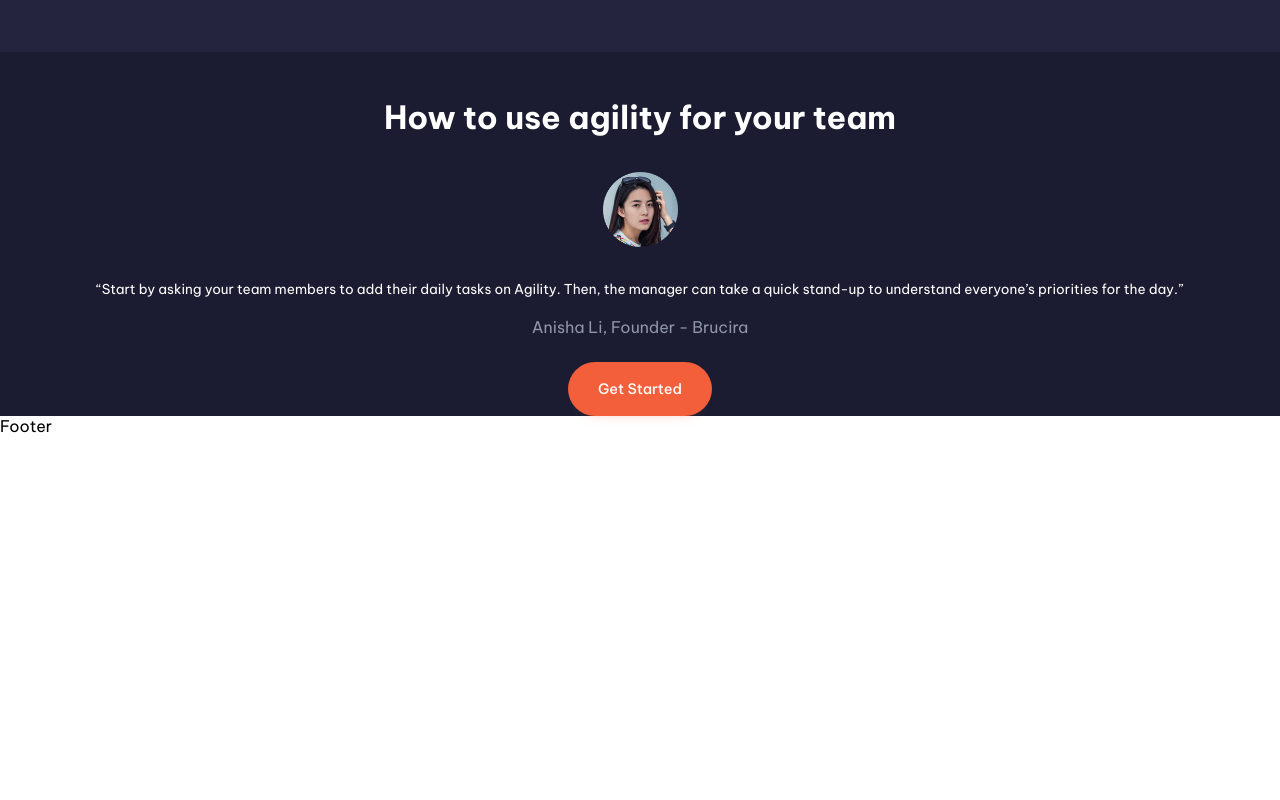
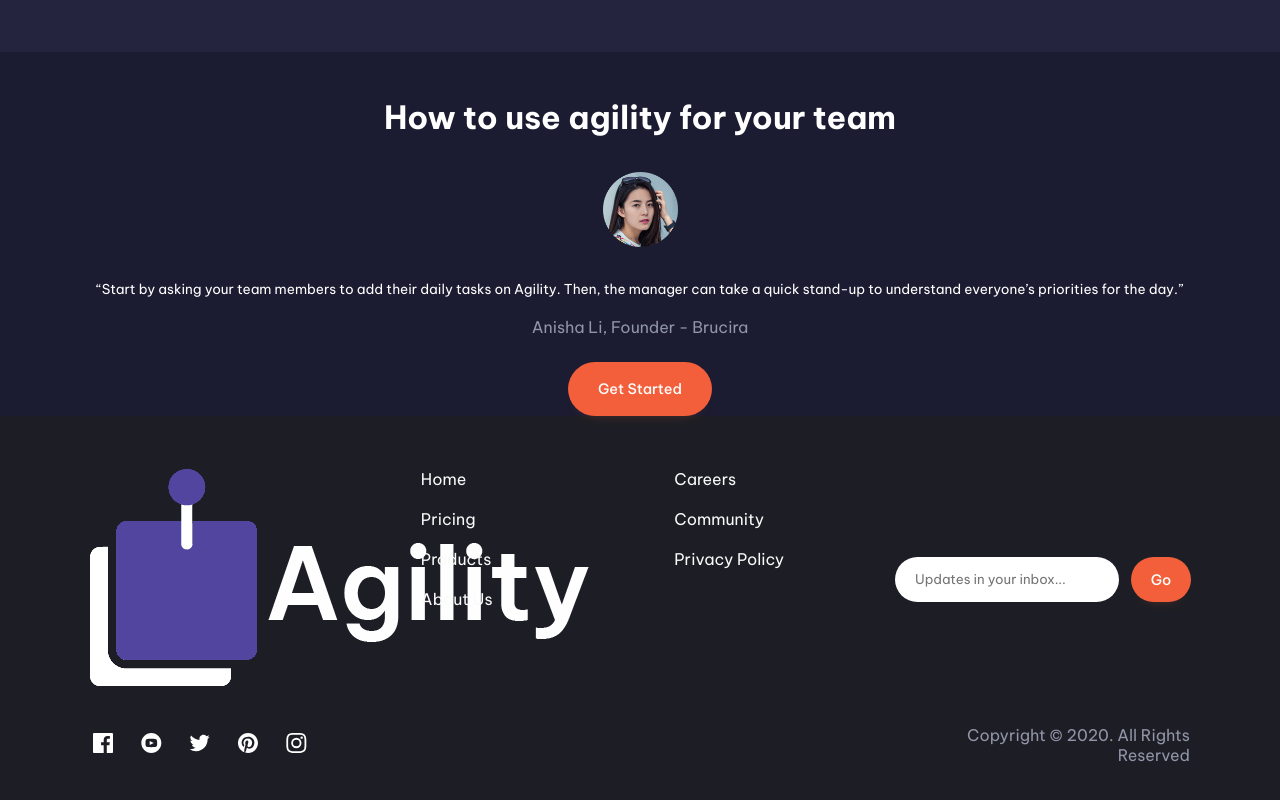
Before and after one commit to thisiskushal31/Agility, a React (Create React App) app: page / in a window 1280 px wide. Shown: the part 1429-2229 px from the top of the page. Before the commit the page ends 1865 px from the top, so only its background shows below. Built offline with nearby package versions, Linux system fonts and the light colour scheme.

Commit message:
Footer Added

```diff
--- a/src/components/Footer.jsx
+++ b/src/components/Footer.jsx
@@ -1,7 +1,90 @@
 import React from 'react'
+import logo from "../assets/logo.svg";
 
 export default function Footer() {
   return (
-    <div>Footer</div>
+      <footer class="footer footer--bg">
+      <div class="footer__main">
+        <div class="footer__logo">
+          <a href="#" class="footer__brand">
+            <img src={logo} alt="" class="footer__brand--img"/>
+          </a>
+        </div>
+        <div class="footer__socialnetwork">
+          <a href="#" class="footer__socialnetwork--sc">
+            <svg xmlns="http://www.w3.org/2000/svg" width="20" height="20">
+              <path fill="#FFF"
+                d="M18.896 0H1.104C.494 0 0 .494 0 1.104v17.793C0 19.506.494 20 1.104 20h9.58v-7.745H8.076V9.237h2.606V7.01c0-2.583 1.578-3.99 3.883-3.99 1.104 0 2.052.082 2.329.119v2.7h-1.598c-1.254 0-1.496.597-1.496 1.47v1.928h2.989l-.39 3.018h-2.6V20h5.098c.608 0 1.102-.494 1.102-1.104V1.104C20 .494 19.506 0 18.896 0z" />
+            </svg>
+          </a>
+          <a href="#" class="footer__socialnetwork--sc">
+            <svg xmlns="http://www.w3.org/2000/svg" width="21" height="20">
+              <path fill="#FFF"
+                d="M10.333 0c-5.522 0-10 4.478-10 10 0 5.523 4.478 10 10 10 5.523 0 10-4.477 10-10 0-5.522-4.477-10-10-10zm3.701 14.077c-1.752.12-5.653.12-7.402 0C4.735 13.947 4.514 13.018 4.5 10c.014-3.024.237-3.947 2.132-4.077 1.749-.12 5.651-.12 7.402 0 1.898.13 2.118 1.059 2.133 4.077-.015 3.024-.238 3.947-2.133 4.077zM8.667 8.048l4.097 1.949-4.097 1.955V8.048z" />
+            </svg>
+          </a>
+          <a href="#" class="footer__socialnetwork--sc">
+            <svg xmlns="http://www.w3.org/2000/svg" width="21" height="18">
+              <path fill="#FFF"
+                d="M20.667 2.797a8.192 8.192 0 01-2.357.646 4.11 4.11 0 001.804-2.27 8.22 8.22 0 01-2.606.996A4.096 4.096 0 0014.513.873c-2.649 0-4.595 2.472-3.997 5.038a11.648 11.648 0 01-8.457-4.287 4.109 4.109 0 001.27 5.478A4.086 4.086 0 011.47 6.59c-.045 1.901 1.317 3.68 3.29 4.075a4.113 4.113 0 01-1.853.07 4.106 4.106 0 003.834 2.85 8.25 8.25 0 01-6.075 1.7 11.616 11.616 0 006.29 1.843c7.618 0 11.922-6.434 11.662-12.205a8.354 8.354 0 002.048-2.124z" />
+            </svg>
+          </a>
+          <a href="#" class="footer__socialnetwork--sc">
+            <svg xmlns="http://www.w3.org/2000/svg" width="20" height="20">
+              <path fill="#FFF"
+                d="M10 0C4.478 0 0 4.477 0 10c0 4.237 2.636 7.855 6.356 9.312-.088-.791-.167-2.005.035-2.868.182-.78 1.172-4.97 1.172-4.97s-.299-.6-.299-1.486c0-1.39.806-2.428 1.81-2.428.852 0 1.264.64 1.264 1.408 0 .858-.545 2.14-.828 3.33-.236.995.5 1.807 1.48 1.807 1.778 0 3.144-1.874 3.144-4.58 0-2.393-1.72-4.068-4.177-4.068-2.845 0-4.515 2.135-4.515 4.34 0 .859.331 1.781.745 2.281a.3.3 0 01.069.288l-.278 1.133c-.044.183-.145.223-.335.134-1.249-.581-2.03-2.407-2.03-3.874 0-3.154 2.292-6.052 6.608-6.052 3.469 0 6.165 2.473 6.165 5.776 0 3.447-2.173 6.22-5.19 6.22-1.013 0-1.965-.525-2.291-1.148l-.623 2.378c-.226.869-.835 1.958-1.244 2.621.937.29 1.931.446 2.962.446 5.522 0 10-4.477 10-10S15.522 0 10 0z" />
+            </svg>
+          </a>
+          <a href="#" class="footer__socialnetwork--sc">
+            <svg xmlns="http://www.w3.org/2000/svg" width="21" height="20">
+              <path fill="#FFF"
+                d="M10.333 1.802c2.67 0 2.987.01 4.042.059 2.71.123 3.976 1.409 4.1 4.099.048 1.054.057 1.37.057 4.04 0 2.672-.01 2.988-.058 4.042-.124 2.687-1.386 3.975-4.099 4.099-1.055.048-1.37.058-4.042.058-2.67 0-2.986-.01-4.04-.058-2.717-.124-3.976-1.416-4.1-4.1-.048-1.054-.058-1.37-.058-4.041 0-2.67.01-2.986.058-4.04.124-2.69 1.387-3.977 4.1-4.1 1.054-.048 1.37-.058 4.04-.058zm0-1.802C7.618 0 7.278.012 6.211.06 2.579.227.56 2.242.394 5.877.345 6.944.334 7.284.334 10s.011 3.057.06 4.123c.166 3.632 2.181 5.65 5.816 5.817 1.068.048 1.408.06 4.123.06 2.716 0 3.057-.012 4.124-.06 3.628-.167 5.651-2.182 5.816-5.817.049-1.066.06-1.407.06-4.123s-.011-3.056-.06-4.122C20.11 2.249 18.093.228 14.458.06 13.39.01 13.049 0 10.333 0zm0 4.865a5.135 5.135 0 100 10.27 5.135 5.135 0 000-10.27zm0 8.468a3.333 3.333 0 110-6.666 3.333 3.333 0 010 6.666zm5.339-9.87a1.2 1.2 0 10-.001 2.4 1.2 1.2 0 000-2.4z" />
+            </svg>
+          </a>
+        </div>
+        <nav class="footer__navigation">
+          <ul class="footer__menu">
+            <li class="footer__menu--list">
+              <a href="#" class="footer__menu--link">Home</a>
+            </li>
+            <li class="footer__menu--list">
+              <a href="#" class="footer__menu--link">Pricing</a>
+            </li>
+            <li class="footer__menu--list">
+              <a href="#" class="footer__menu--link">Products</a>
+            </li>
+            <li class="footer__menu--list">
+              <a href="#" class="footer__menu--link">About Us</a>
+            </li>
+          </ul>
+          <ul class="footer__nav">
+            <li class="footer__nav--list">
+              <a href="#" class="footer__nav--link">Careers</a>
+            </li>
+            <li class="footer__nav--list">
+              <a href="#" class="footer__nav--link">Community</a>
+            </li>
+            <li class="footer__nav--list">
+              <a href="#" class="footer__nav--link">Privacy Policy</a>
+            </li>
+          </ul>
+        </nav>
+        <form action="" class="footer__form">
+          <div class="footer__form--Item" id="inputBox">
+            <input id="email" type="email" class="footer__form--input" placeholder="Updates in your inbox..."/>
+            <i class="fa-solid fa-check footer__form--Item-check"></i>
+            <i class="fa-solid fa-xmark footer__form--Item-wrong"></i>
+          </div>
+          <div class="footer__form--Item">
+            <button class="footer__form--btn" type="submit">Go</button>
+          </div>
+        </form>
+        <div class="footer__credits">
+          <p class="footer__credits--paragraph">
+              Copyright &copy; 2020. All Rights Reserved
+          </p>
+        </div>
+      </div>
+    </footer>
   )
 }
--- a/src/scss/main.scss
+++ b/src/scss/main.scss
@@ -5,4 +5,4 @@
 @import 'header';
 @import 'about';
 @import 'testimonial';
-// @import 'footer';
+@import 'footer';
```
